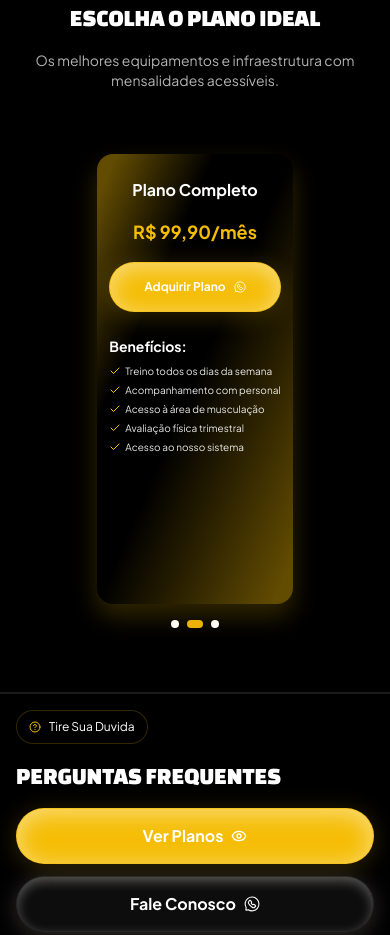
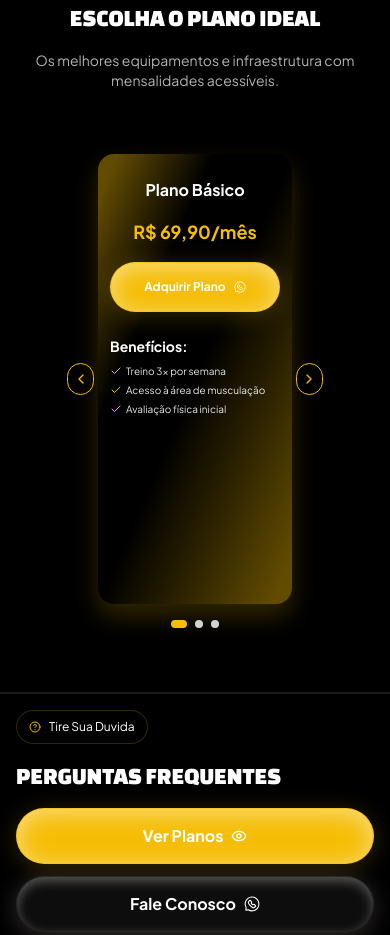
Before and after one commit to Gabriel-Vignoli/FitPlan-Landing-Page, a React (Vite) app: page / in a window 390 px wide. Shown: the part 3640-4575 px from the top of the page. Built offline with nearby package versions, Linux system fonts and the light colour scheme.

Commit message:
style: adjust mobile nav buttons sizing in PlanList component

```diff
--- a/src/components/PlanList.jsx
+++ b/src/components/PlanList.jsx
@@ -1,6 +1,6 @@
-import { useState, useRef, useEffect } from "react";
+import { useState } from "react";
+import { ChevronLeft, ChevronRight } from "lucide-react";
 import PlanCard from "./PlanCard";
-import { ChevronLeft, ChevronRight } from "lucide-react";
 
 const PlanList = () => {
   const plans = [
@@ -38,36 +38,7 @@ const PlanList = () => {
     },
   ];
 
-  const [selectedIndex, setSelectedIndex] = useState(1);
-  const [startX, setStartX] = useState(null);
-  const [isDragging, setIsDragging] = useState(false);
-  const carouselRef = useRef(null);
-
-  // Configuração do touch para mobile
-  const handleTouchStart = (e) => {
-    setStartX(e.touches[0].clientX);
-    setIsDragging(true);
-  };
-
-  const handleTouchMove = (e) => {
-    if (!isDragging) return;
-    const x = e.touches[0].clientX;
-    const diff = startX - x;
-
-    if (diff > 50) {
-      // Swipe para a esquerda (próximo)
-      handleNext();
-      setIsDragging(false);
-    } else if (diff < -50) {
-      // Swipe para a direita (anterior)
-      handlePrevious();
-      setIsDragging(false);
-    }
-  };
-
-  const handleTouchEnd = () => {
-    setIsDragging(false);
-  };
+  const [selectedIndex, setSelectedIndex] = useState(0);
 
   const handlePrevious = () => {
     setSelectedIndex((prev) => (prev === 0 ? plans.length - 1 : prev - 1));
@@ -77,27 +48,19 @@ const PlanList = () => {
     setSelectedIndex((prev) => (prev === plans.length - 1 ? 0 : prev + 1));
   };
 
-  // Auto-rotate para desktop (opcional)
-  useEffect(() => {
-    if (window.innerWidth >= 1024) { // lg breakpoint
-      const interval = setInterval(() => {
-        handleNext();
-      }, 5000);
-      return () => clearInterval(interval);
-    }
-  }, [selectedIndex]);
+  return (
+    <section className="flex flex-col items-center justify-center bg-transparent p-4 md:p-6 lg:p-4 xl:p-8">
+      {/* Mobile Version with Smaller Buttons */}
+      <div className="relative flex w-full items-center justify-center gap-1 lg:hidden">
+        <button
+          onClick={handlePrevious}
+          aria-label="Plano anterior"
+          className="z-10 flex h-8 w-8 items-center justify-center rounded-full border border-primary bg-black p-1 text-primary transition-all duration-300 hover:bg-primary hover:text-black"
+        >
+          <ChevronLeft size={16} />
+        </button>
 
-  return (
-    <section className="flex flex-col items-center justify-center overflow-hidden p-4 md:p-6 lg:p-4 xl:p-8">
-     {/* Carrossel mobile com swipe */}
-<div
-  className="relative w-full lg:hidden"
-  onTouchStart={handleTouchStart}
-  onTouchMove={handleTouchMove}
-  onTouchEnd={handleTouchEnd}
-  ref={carouselRef}
->
-  <div className="flex w-full justify-center px-4">
+        <div className="w-full max-w-md">
           <PlanCard
             title={plans[selectedIndex].title}
             price={plans[selectedIndex].price}
@@ -106,19 +69,27 @@ const PlanList = () => {
             screenSize="mobile"
           />
         </div>
+
+        <button
+          onClick={handleNext}
+          aria-label="Próximo plano"
+          className="z-10 flex h-8 w-8 items-center justify-center rounded-full border border-primary bg-black p-1 text-primary transition-all duration-300 hover:bg-primary hover:text-black"
+        >
+          <ChevronRight size={16} />
+        </button>
       </div>
 
-      {/* Layout desktop com navegação */}
-      <div className="relative hidden w-full max-w-full items-center justify-center px-2 lg:flex">
+      {/* Desktop Version */}
+      <div className="hidden w-full max-w-6xl items-center justify-center lg:flex">
         <button
           onClick={handlePrevious}
           aria-label="Plano anterior"
-          className="z-10 mr-1 flex-shrink-0 rounded-full border-2 border-primary p-1 text-primary transition-all duration-300 hover:bg-primary hover:text-black lg:mr-2 lg:p-2 xl:mr-4 xl:p-3"
+          className="z-10 mr-4 flex h-12 w-12 items-center justify-center rounded-full border-2 border-primary bg-black p-2 text-primary transition-all duration-300 hover:bg-primary hover:text-black"
         >
-          <ChevronLeft size={20} className="lg:h-5 lg:w-5 xl:h-6 xl:w-6" />
+          <ChevronLeft size={24} />
         </button>
 
-        <div className="flex flex-grow items-center justify-center gap-1 overflow-visible lg:gap-2 xl:gap-4">
+        <div className="flex flex-1 justify-center gap-4">
           {plans.map((plan, index) => (
             <PlanCard
               key={plan.title}
@@ -134,24 +105,22 @@ const PlanList = () => {
         <button
           onClick={handleNext}
           aria-label="Próximo plano"
-          className="z-10 ml-1 flex-shrink-0 rounded-full border-2 border-primary p-1 text-primary transition-all duration-300 hover:bg-primary hover:text-black lg:ml-2 lg:p-2 xl:ml-4 xl:p-3"
+          className="z-10 ml-4 flex h-12 w-12 items-center justify-center rounded-full border-2 border-primary bg-black p-2 text-primary transition-all duration-300 hover:bg-primary hover:text-black"
         >
-          <ChevronRight size={20} className="lg:h-5 lg:w-5 xl:h-6 xl:w-6" />
+          <ChevronRight size={24} />
         </button>
       </div>
 
-      {/* Indicadores de navegação */}
-      <div className="mt-4 flex gap-2 md:mt-5">
+      {/* Navigation Dots */}
+      <div className="mt-4 flex justify-center gap-2">
         {plans.map((_, index) => (
           <button
             key={index}
-            aria-label={`Selecionar ${plans[index].title}`}
             onClick={() => setSelectedIndex(index)}
-            className={`h-2 rounded-full transition-all md:h-3 ${
-              index === selectedIndex
-                ? "w-4 bg-yellow-500 md:w-5"
-                : "w-2 bg-white md:w-3"
+            className={`h-2 w-2 rounded-full transition-all ${
+              index === selectedIndex ? "bg-primary w-4" : "bg-gray-300"
             }`}
+            aria-label={`Ir para ${plans[index].title}`}
           />
         ))}
       </div>
```
Lines whose indentation alone changed are shown as unchanged.
